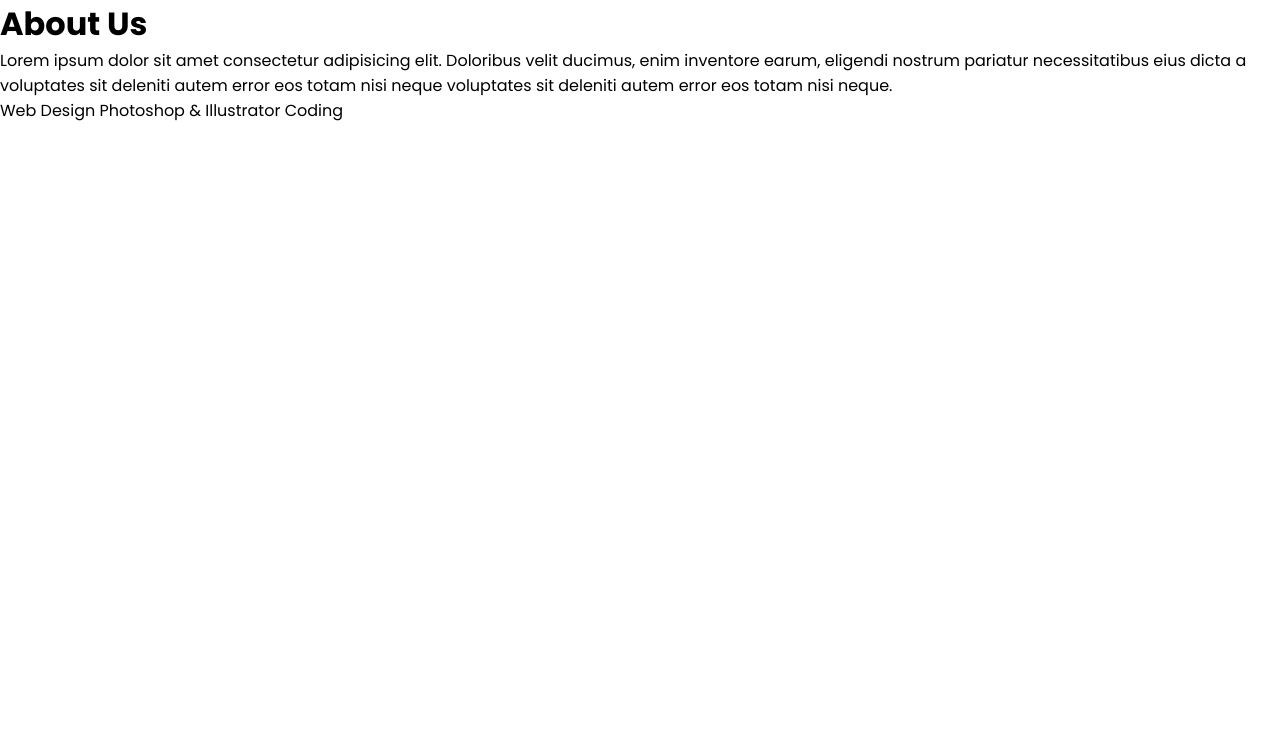
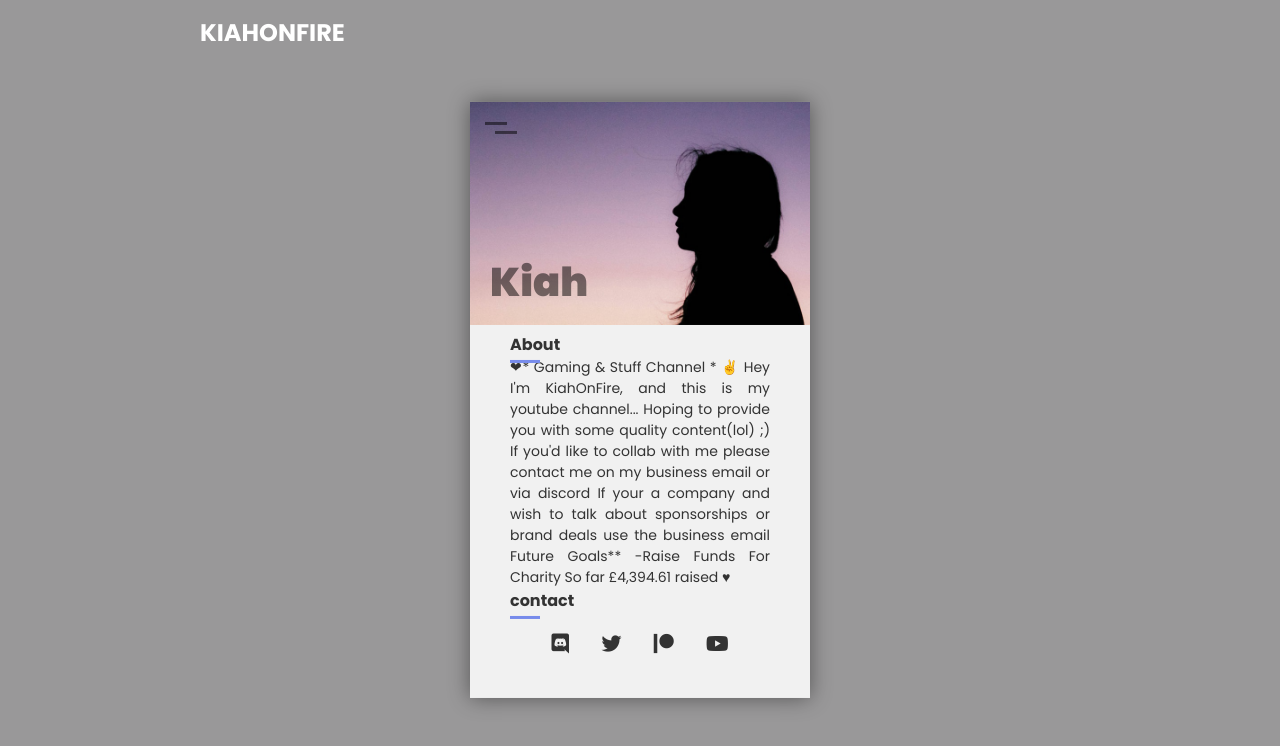
Before and after one commit to Logan-OH/KiahOnFire, a plain HTML site: page about.html in a window 1280 px wide. Drawn offline with Linux system fonts and the light colour scheme.

Commit message:
Updates to webpages

```diff
--- a/about.html
+++ b/about.html
@@ -1,21 +1,54 @@
-<html lang="en">
+<!DOCTYPE html>
+<html lang="en" dir="ltr">
   <head>
-    <meta charset="UTF-8">
-    <meta name="viewport" content="width=device-width, initial-scale=1.0">
+    <meta charset="utf-8">
     <title></title>
     <link rel="stylesheet" href="style.css">
+    <link rel="stylesheet" href="https://use.fontawesome.com/releases/v5.6.3/css/all.css">
+    <header>
+        <a href="index.html" class="brand">KiahOnFire</a>
+        <div class="menu-btn"></div>
+          </div>
+        </div>
+      </header>
   </head>
   <body>
-    <div class="about-section">
-        <div class="inner-container">
-            <h1>About Us</h1>
-            <p class="text">
-                Lorem ipsum dolor sit amet consectetur adipisicing elit. Doloribus velit ducimus, enim inventore earum, eligendi nostrum pariatur necessitatibus eius dicta a voluptates sit deleniti autem error eos totam nisi neque voluptates sit deleniti autem error eos totam nisi neque.
+    <div class="card middle">
+      <div class="top-section">
+        <img src="p.png" alt="">
+        <div class="menuicon">
+          <span class="s1"></span>
+          <span class="s2"></span>
+        </div>
+        <div class="name">
+          Kiah <br>
+          <span></span>
+        </div>
+      </div>
+
+      <div class="info-section">
+        <h2>About
+          <div class="border"></div>
+        </h2>
+          <p>
+            ❤* Gaming & Stuff Channel * ✌
+            Hey I'm KiahOnFire, and this is my youtube channel...
+            Hoping to provide you with some quality content(lol) ;)
+            If you'd like to collab with me please contact me on my business email or via discord
+            If your a company and wish to talk about sponsorships or brand deals use the business email
+            Future Goals**
+            -Raise Funds For Charity
+            So far £4,394.61 raised ♥
           </p>
-            <div class="skills">
-                <span>Web Design</span>
-                <span>Photoshop & Illustrator</span>
-                <span>Coding</span>
+        <h2>contact
+          <div class="border"></div>
+        </h2>
+        <div class="s-m">
+          <a href="https://discord.com/invite/essFS7U" class="fab fa-discord"></a>
+          <a href="https://twitter.com/Kiah0nFire" class="fab fa-twitter"></a>
+          <a href="https://www.patreon.com/Kiahonfire/overview" class="fab fa-patreon"></a>
+          <a href="https://www.youtube.com/c/KiahOnFireOfficial/videos" class="fab fa-youtube"></a>
+
         </div>
       </div>
     </div>
--- a/style.css
+++ b/style.css
@@ -277,3 +277,103 @@ section{
     line-height: 60px;
   }
 }
+
+body{
+  margin: 0;
+  padding: 0;
+  background: #999899;
+}
+.card{
+  width: 340px;
+  background: #f1f1f1;
+  overflow: hidden;
+  font-family: "montserrat",sans-serif;
+  box-shadow: 0 0 20px #00000070;
+}
+.middle{
+  position: absolute;
+  top: 50%;
+  left: 50%;
+  transform: translate(-50%,-50%);
+}
+.top-section{
+  position: relative;
+}
+.top-section img{
+  width: 100%;
+}
+.menuicon{
+  position: absolute;
+  width: 22px;
+  left: 20px;
+  top: 20px;
+  cursor: pointer;
+}
+.menuicon span{
+  width: 100%;
+  height: 3px;
+  background: #000;
+  position: relative;
+  display: block;
+  margin-bottom: 6px;
+  opacity: .5;
+  transition: .4s;
+}
+.menuicon .s1{
+  left: -5px;
+}
+.menuicon .s2{
+  left: 5px;
+}
+.menuicon:hover span{
+  left: 0;
+}
+.name{
+  position: absolute;
+  bottom: 20px;
+  left: 20px;
+  font-size: 40px;
+  font-weight: 900;
+  opacity: .5;
+}
+.name span{
+  text-transform: uppercase;
+  font-weight: 600;
+}
+
+.info-section{
+  padding: 40px;
+  padding-top: 0;
+  color: #333;
+}
+h2{
+  position: relative;
+  font-size: 16px;
+}
+.border{
+  width: 30px;
+  height: 3px;
+  background: #778beb;
+  position: absolute;
+  left: 0;
+  bottom: -6px;
+}
+p{
+  text-align: justify;
+  font-size: 14px;
+}
+
+.s-m{
+  text-align: center;
+  margin-top: 20px;
+}
+.s-m a{
+  text-decoration: none;
+  font-size: 20px;
+  color: #333;
+  padding: 0 14px;
+  transition: .4s;
+}
+.s-m a:hover{
+  color: #778beb;
+}
```
Also changed, not shown: index.html (+1 -2 lines), p.png (added). Lines whose indentation alone changed are shown as unchanged.
